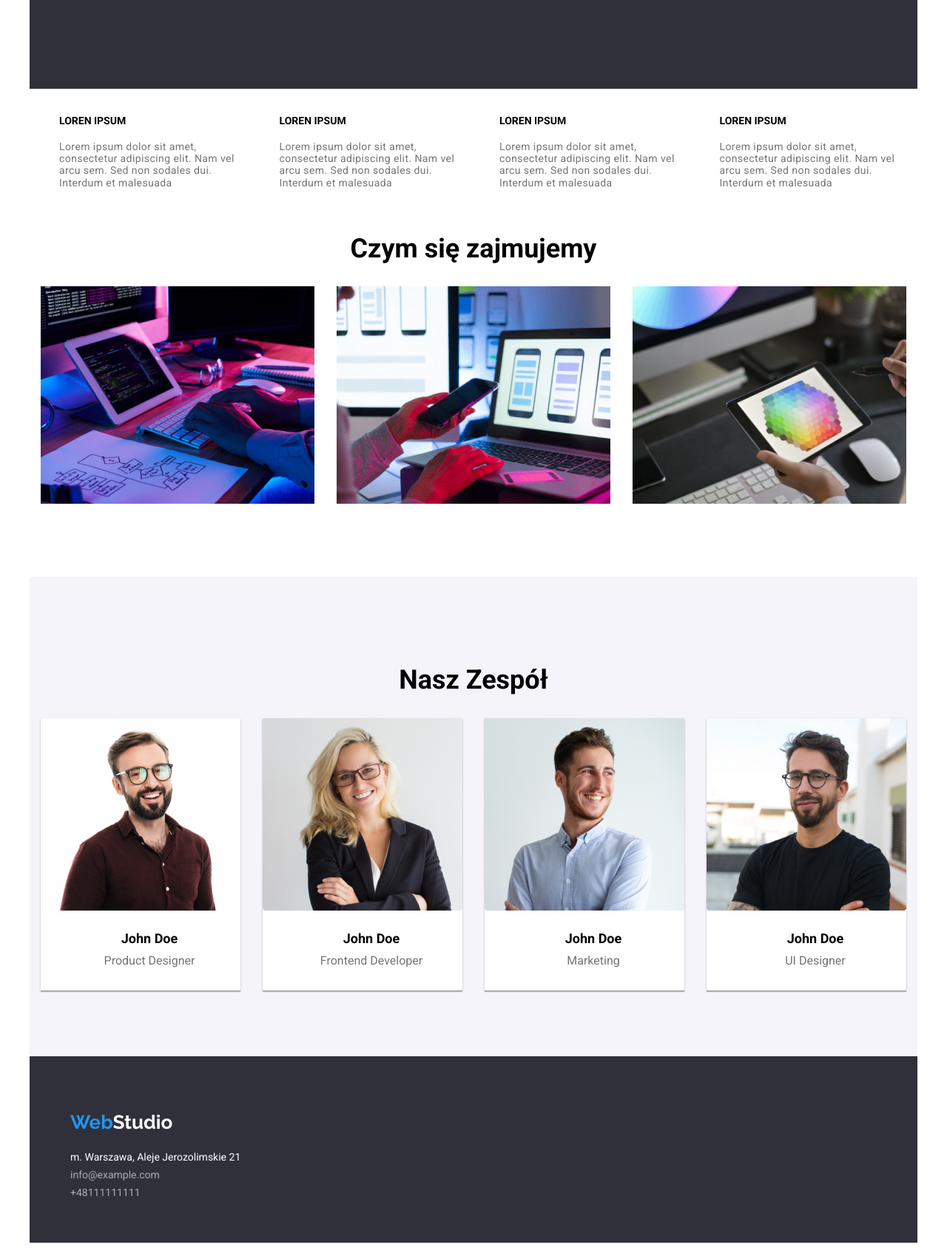
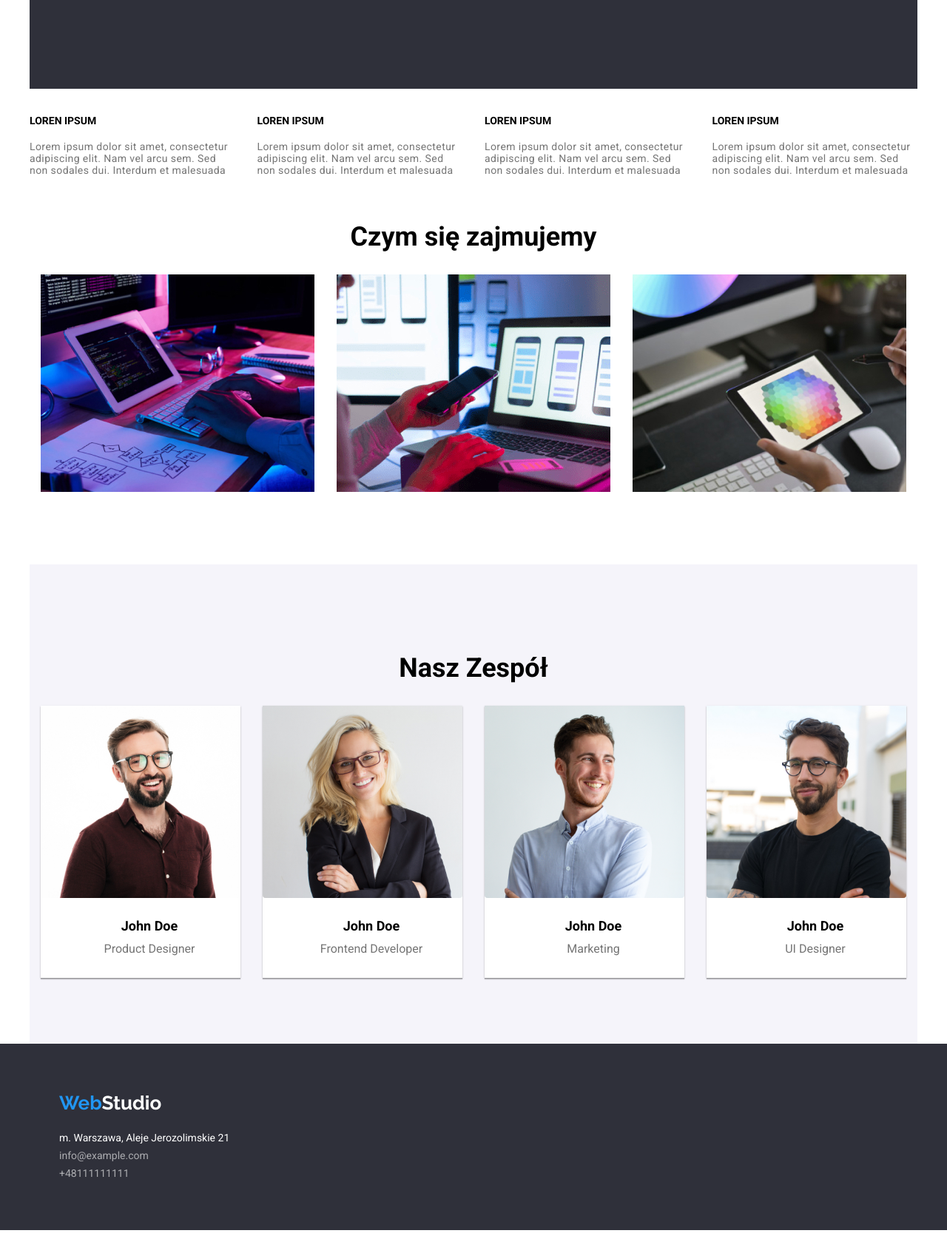
Before and after one commit to kylu27/goit-markup-hw-3, a plain HTML site: page index.html in a window 1280 px wide. Shown: the part 560-2258 px from the top of the page at 74% size. After the commit the page ends 2223 px from the top, so only its background shows below. Drawn offline with nearby package versions, Linux system fonts and the light colour scheme.

Commit message:
poprawka

```diff
--- a/index.html
+++ b/index.html
@@ -212,7 +212,6 @@
 		<footer>
 			<div class="footer">
 				<address>
-					<div class="foot">
 					<ul class="address">
 						<li>
 							<div class="logo-web">
@@ -243,7 +242,6 @@
 							>
 						</li>
 					</ul>
-					</div>
 				</address>
 			</div>
 		</footer>
--- a/styles.css
+++ b/styles.css
@@ -26,9 +26,7 @@ body
 
 .section
 {
-
 	margin: 0 auto;
-
 	width: 1200px;
 	display: flex;
 	flex-direction: column;
@@ -38,7 +36,7 @@ body
 
 header
 {
-  width: 1200px;
+	width: 100%;
 	margin: 0 auto;
 	height: 80px;
 	background-color: var(--active-font);
@@ -109,7 +107,6 @@ span
 	display: flex;
 	justify-content: center;
 	align-items: center;
-  width: 100%;
 	margin: 0 auto;
 }
 
@@ -121,7 +118,7 @@ span
 	text-decoration: none;
 	line-height: 30.52px;
 	font-size: 24px;
-  padding-right: 93px;
+	margin-right: 93px;
 }
 
 .nav-links
@@ -141,7 +138,7 @@ span
 	justify-content: center;
 	align-items: center;
 	gap: 50px;
-  padding-left: 371px;
+	margin-left: 371px;
 }
 
 .container
@@ -191,7 +188,6 @@ button
 	display: flex;
 	justify-content: center;
 	align-items: center;
-  width: 100%;
 	margin: 0 auto;
 }
 
@@ -201,6 +197,8 @@ button
 	list-style-type: none;
 	justify-content: center;
 	gap: 30px;
+	width: 1200px;
+	padding-left: 0;
 
 }
 
@@ -236,6 +234,7 @@ p
 	flex-direction: column;
 	align-items: center;
 	width: 1200px;
+
 }
 
 .pictures
@@ -244,7 +243,9 @@ p
 	align-items: center;
 	justify-content: center;
 	gap: 30px;
+	margin: 0 auto;
 	width: 1200px;
+
 
 }
 
@@ -275,7 +276,7 @@ h2
 	justify-content: center;
 	align-items: center;
 	gap: 30px;
-  width: 1200px;
+
 }
 
 .team
@@ -326,24 +327,24 @@ h2
 	margin-bottom: 30px;
 }
 
-.footer
+footer
 {
-  width: 1200px;
-  margin: 0 auto;
-  height: 252px;
+	padding: 0;
 	background-color: #2F303A;
 }
 
-.foot
+.footer
 {
+	display: flex;
+	justify-content: space-between;
+	align-items: center;
+	height: 252px;
 	width: 1200px;
-  padding-top: 60px;
-  padding-bottom: 60px;
-  padding-left: 15px;
-
+	margin: 0 auto;
 }
 
-.foot .logo-web
+
+.footer .logo-web
 {
 	margin-bottom: 20px;
 }
```
Lines whose indentation alone changed are shown as unchanged.
